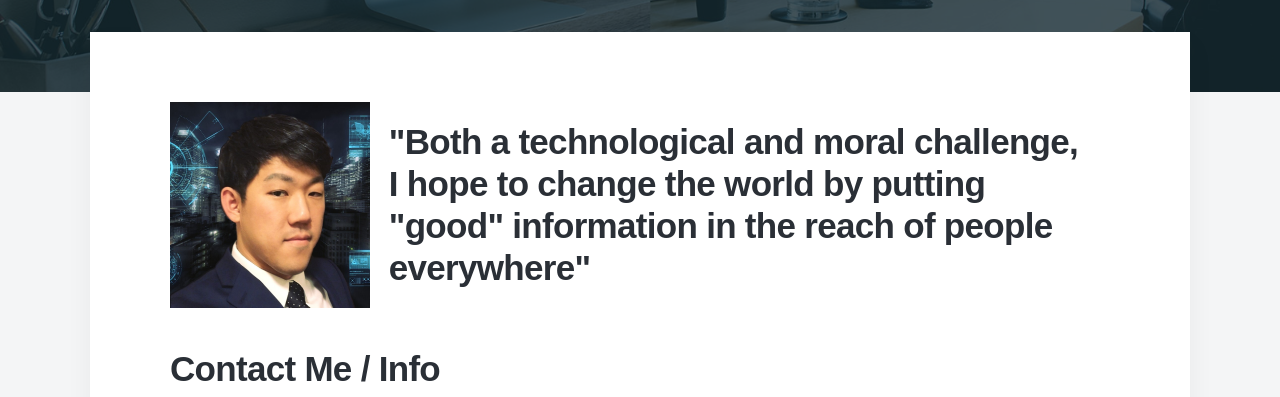
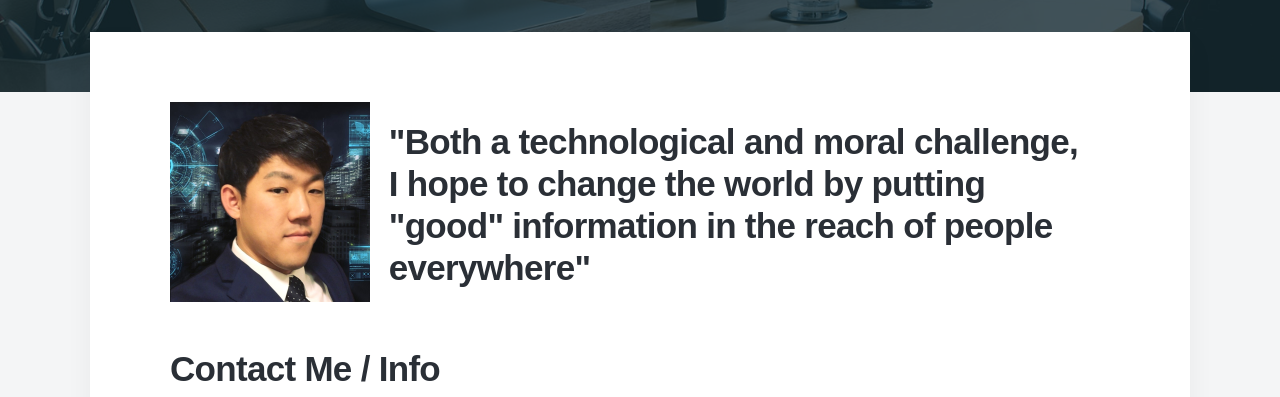
Before and after one commit to Twprcntmlk/Twprcntmlk.github.io, a Jekyll site: the page built from _pages/about.md, in a window 1280 px wide. Shown: the part 535-932 px from the top of the page. Built offline with Jekyll 4.4.1, drawn with Linux system fonts in a browser that asks for light colours; nearby versions of some CDN libraries; some web fonts are replaced.

Commit message:
picture sizing

```diff
--- a/_sass/_includes/_content.scss
+++ b/_sass/_includes/_content.scss
@@ -34,6 +34,10 @@
     margin: 2%;
 }
 
+.flexContainer img{
+    height: 200px;
+	width: 200px;
+}
 
 .single-post {
 	position: relative;
--- a/css/personal.css
+++ b/css/personal.css
@@ -4,5 +4,3 @@
     flex-wrap:wrap;
     width:100vw;
 }
-
-.
```
